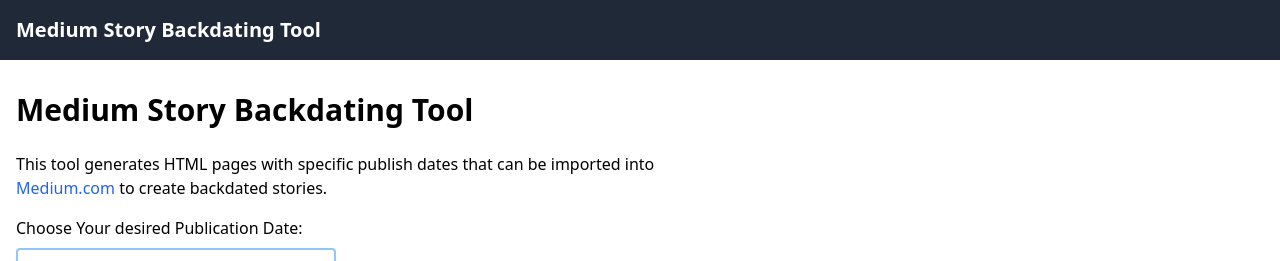
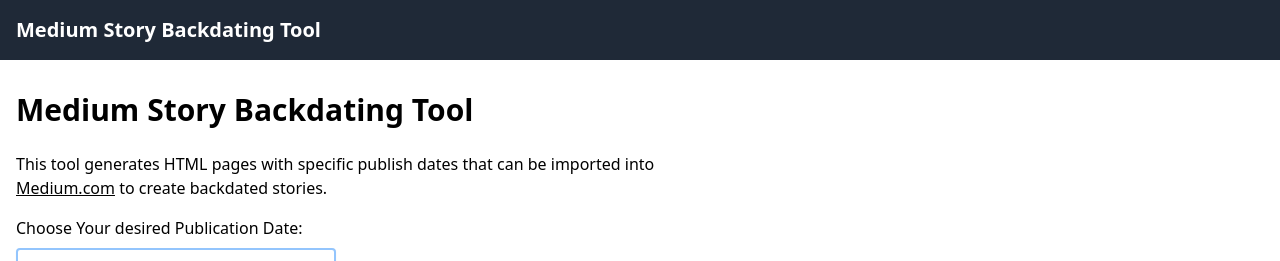
Before and after one commit to williamchong/medium-import-backdate, a Nuxt app: page / in a window 1280 px wide. Shown: the top 261 px of the page. Built offline with nearby package versions, Linux system fonts and the light colour scheme.

Commit message:
💄 Update link styling for Medium.com in index page

```diff
--- a/pages/index.vue
+++ b/pages/index.vue
@@ -4,7 +4,7 @@
 
     <div class="max-w-2xl mb-8">
       <p class="mb-4">This tool generates HTML pages with specific publish dates that can be imported into <a
-          href="https://medium.com" target="_blank" class="text-blue-600 hover:underline" rel="noopener">Medium.com</a>
+          href="https://medium.com" target="_blank" class="underline" rel="noopener">Medium.com</a>
         to create backdated stories.</p>
 
       <div class="mb-6">
```
